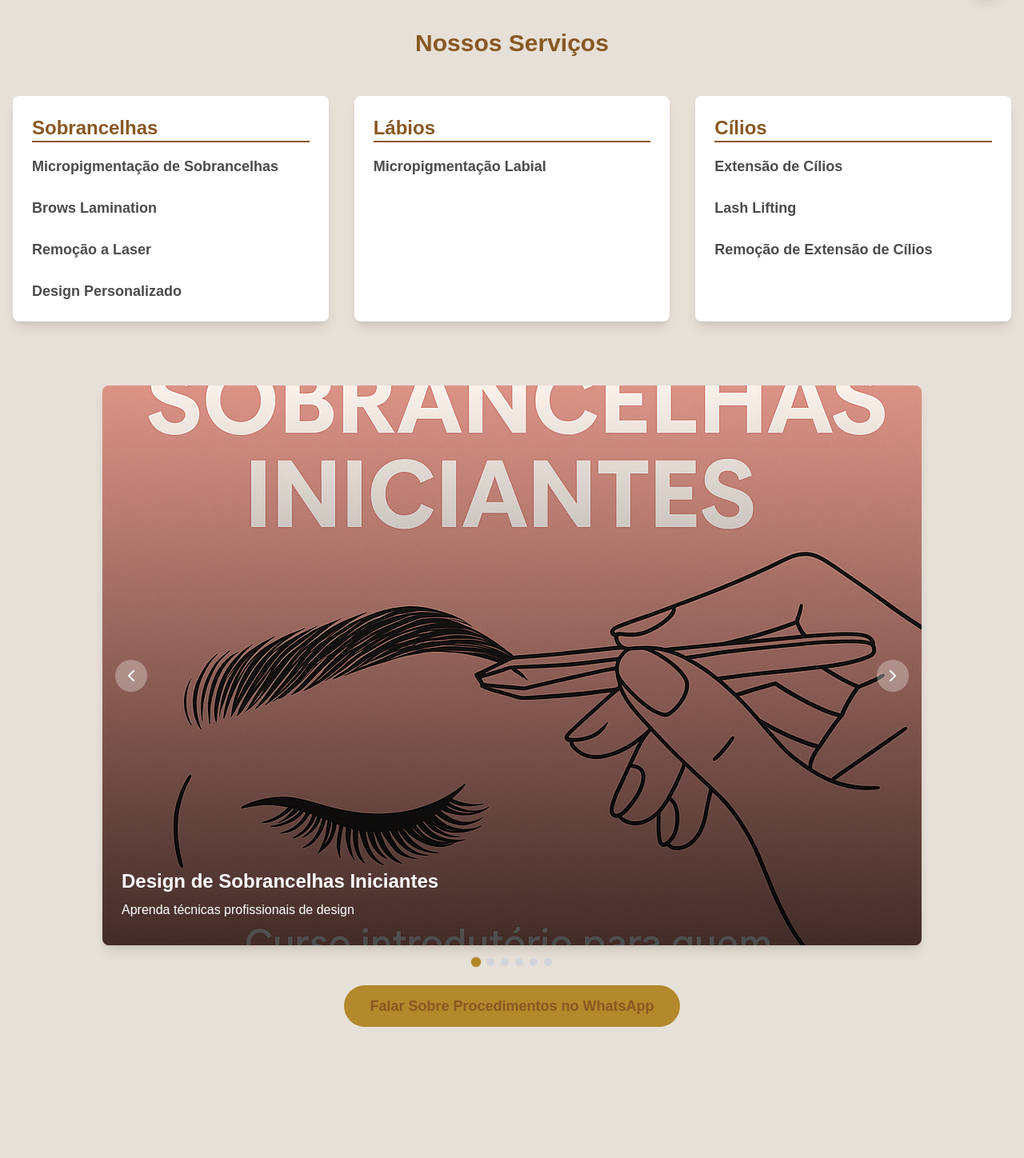
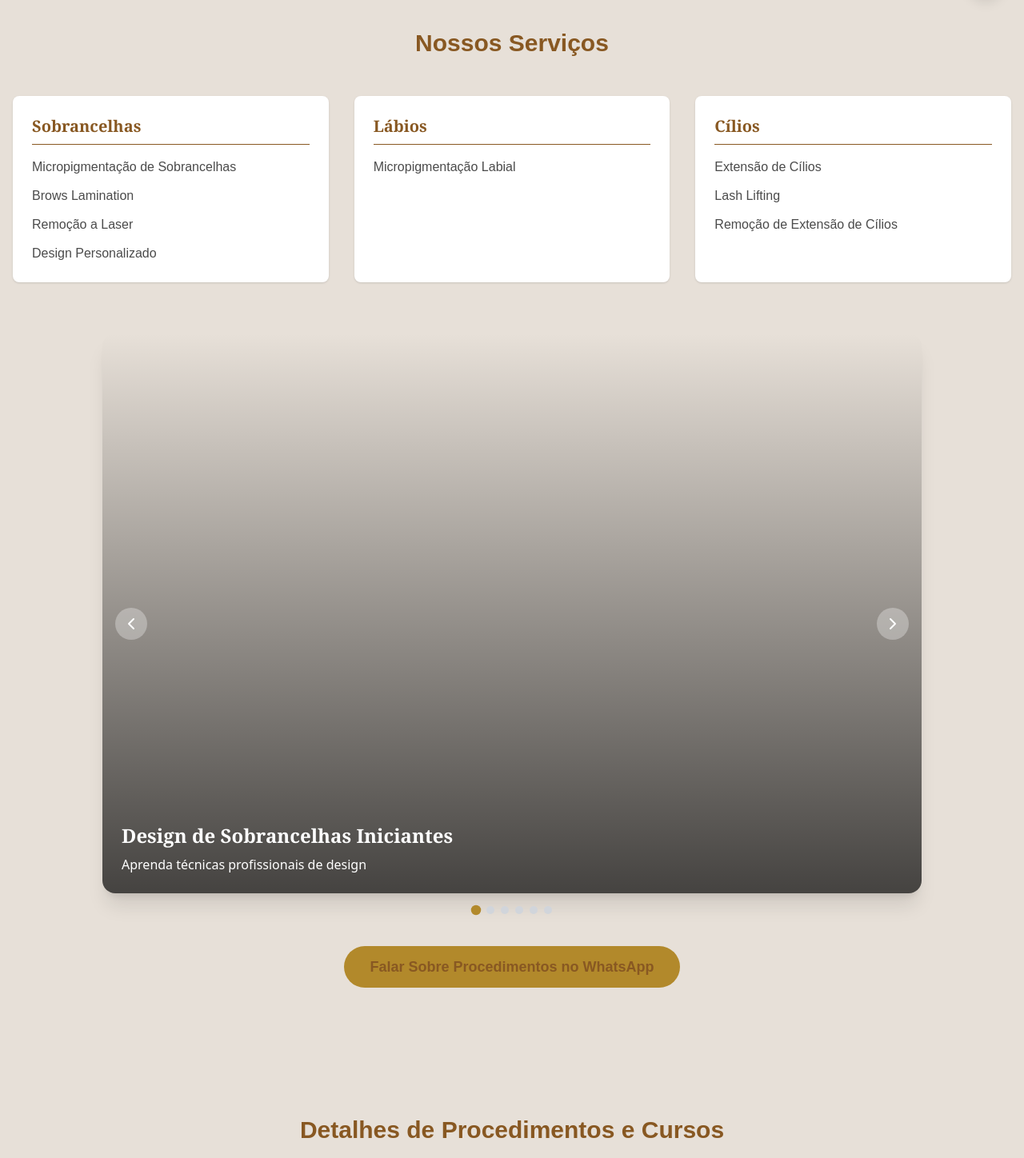
Before and after one commit to FabricioFelix-25/GF-BEAUTY-ACADEMY-main, a React (Vite) app in the folder project/: page / in a window 1280 px wide. Shown: the part 780-2228 px from the top of the page at 80% size. Built offline with nearby package versions, Linux system fonts and the light colour scheme; a web font is replaced by a local one.

Commit message:
Mudanças de fonte, igualar carrosel e Remover imagens repetidas

```diff
--- a/project/src/components/Contact.tsx
+++ b/project/src/components/Contact.tsx
@@ -4,7 +4,7 @@ const Contact = () => {
   return (
     <section id="contato" className="py-20 bg-bege">
       <div className="container mx-auto px-4">
-        <h2 className="text-3xl font-bold text-center mb-12 text-marrom">Entre em Contato</h2>
+        <h2 className="text-3xl font-bold text-center mb-12 text-marrom font-serif">Entre em Contato</h2>
 
         <div className="flex flex-col md:flex-row justify-center items-center gap-6 mb-12">
           {[
@@ -27,7 +27,7 @@ const Contact = () => {
         <div className="grid grid-cols-1 lg:grid-cols-2 gap-12">
           <div className="space-y-8">
             <div>
-              <h3 className="text-xl font-semibold mb-4 text-marrom">Informações de Contato</h3>
+              <h3 className="text-xl font-semibold mb-4 text-marrom font-serif">Informações de Contato</h3>
               <div className="space-y-4 text-textoPrimario">
                 <div className="flex items-center">
                   <Phone className="h-5 w-5 text-marrom mr-3" />
@@ -49,7 +49,7 @@ const Contact = () => {
             </div>
 
             <div>
-              <h3 className="text-xl font-semibold mb-4 text-marrom">Localização</h3>
+              <h3 className="text-xl font-semibold mb-4 text-marrom font-serif">Localização</h3>
               <div className="aspect-w-16 aspect-h-9">
                 <iframe
                   src="https://www.google.com/maps/embed?pb=!1m14!1m8!1m3!1d15549.555279459168!2d-38.50035029999999!3d-13.010893699999997!3m2!1i1024!2i768!4f13.1!3m3!1m2!1s0x716039285c18ed1%3A0x78b4886d2aadca90!2sGisele%20Fran%C3%A7a%20-%20MICROPIGMENTA%C3%87%C3%83O%20E%20EST%C3%89TICA!5e0!3m2!1spt-BR!2sbr!4v1743604090445!5m2!1spt-BR!2sbr"
--- a/project/src/components/Services.tsx
+++ b/project/src/components/Services.tsx
@@ -1,9 +1,7 @@
-
-
+// ServicesComponent.tsx
 import React, { useState } from 'react';
 import { ChevronLeft, ChevronRight } from 'lucide-react';
 
-// Dados para a lista de serviços (procedimentos)
 const servicesData = [
   {
     category: 'Sobrancelhas',
@@ -30,59 +28,24 @@ const servicesData = [
   },
 ];
 
-// Dados para o carrossel de serviços (cursos)
 const cursosData = [
-  {
-    url: '/imagens/cursoDesignIniciante.png',
-    title: 'Design de Sobrancelhas Iniciantes',
-    description: 'Aprenda técnicas profissionais de design',
-    // price: 'R$ 1.200',
-  },
-  {
-    url: '/imagens/CursoEspecia.jpeg',
-    title: 'Design de Sobrancelhas Especialização',
-    description: 'Do básico ao avançado',
-    // price: 'R$ 1.500',
-  },
-  {
-    url: '/imagens/CursoMicropig.jpeg',
-    title: 'Micropigmentação 3x1 Iniciantes',
-    description: 'Domine as técnicas essenciais para atuar na área.',
-    // price: 'R$ 1.800',
-  },
-  {
-    url: '/imagens/CursoEspecShadigline.png',
-    title: 'Micropigmentação Especialização em Shadignline',
-    description: 'Especialização com foco na técnica de Shadignline',
-    // price: 'R$ 2.500',
-  },
-  {
-    url: '/imagens/CursoEspecVip.png',
-    title: 'Micropigmentação Especialização VIP - 1 técnicas',
-    description: 'Aprimore-se em técnicas exclusivas de micropigmentação com atendimento VIP.',
-    // price: 'R$ 2.500',
-  },
-  {
-    url: '/imagens/CursoCilios.png',
-    title: 'Extensão de Cílios + Bônus',
-    description: 'Aprenda a aplicar extensão de cílios com técnicas modernas e conteúdos extras.',
-    // price: 'R$ 2.500',
-  },
+  { url: '/imagens/cursoDesignIniciante.png', title: 'Design de Sobrancelhas Iniciantes', description: 'Aprenda técnicas profissionais de design' },
+  { url: '/imagens/CursoEspecia.jpeg', title: 'Design de Sobrancelhas Especialização', description: 'Do básico ao avançado' },
+  { url: '/imagens/CursoMicropig.jpeg', title: 'Micropigmentação 3x1 Iniciantes', description: 'Domine as técnicas essenciais para atuar na área.' },
+  { url: '/imagens/CursoEspecShadigline.png', title: 'Micropigmentação Especialização em Shadignline', description: 'Especialização com foco na técnica de Shadignline' },
+  { url: '/imagens/CursoEspecVip.png', title: 'Micropigmentação Especialização VIP - 1 técnicas', description: 'Aprimore-se em técnicas exclusivas de micropigmentação com atendimento VIP.' },
+  { url: '/imagens/CursoCilios.png', title: 'Extensão de Cílios + Bônus', description: 'Aprenda a aplicar extensão de cílios com técnicas modernas e conteúdos extras.' },
 ];
 
-// Componente principal que renderiza a seção de serviços e cursos
 const ServicesComponent = () => {
-  // Estado para controlar o índice atual do carrossel de cursos
   const [currentCourseIndex, setCurrentCourseIndex] = useState(0);
 
-  // Função para ir para o curso anterior no carrossel
   const prevCourse = () => {
     setCurrentCourseIndex((prevIndex) =>
       prevIndex === 0 ? cursosData.length - 1 : prevIndex - 1
     );
   };
 
-  // Função para ir para o próximo curso no carrossel
   const nextCourse = () => {
     setCurrentCourseIndex((prevIndex) =>
       prevIndex === cursosData.length - 1 ? 0 : prevIndex + 1
@@ -92,18 +55,17 @@ const ServicesComponent = () => {
   return (
     <section id="servicos" className="py-20 bg-bege">
       <div className="container mx-auto px-4">
-        {/* Seção de Lista de Serviços (Procedimentos) */}
         <h2 className="text-3xl font-bold text-center mb-12 text-marrom">Nossos Serviços</h2>
-        <div className="grid grid-cols-1 md:grid-cols-2 lg:grid-cols-3 gap-8 mb-12 justify-items-center"> {/* Alterado para justify-items-center para melhor centralização dos cards */}
+
+        {/* Cards de Procedimentos */}
+        <div className="grid grid-cols-1 sm:grid-cols-2 lg:grid-cols-3 gap-8 mb-16">
           {servicesData.map((service, index) => (
-            <div key={index} className="bg-white rounded-lg shadow-lg overflow-hidden transform transition duration-300 hover:scale-105 w-full max-w-md"> {/* Adicionado max-w-md para consistência */}
+            <div key={index} className="bg-white rounded-lg shadow hover:shadow-lg transition overflow-hidden">
               <div className="p-6">
-                <h3 className="text-2xl font-semibold mb-4 text-marrom border-b-2 border-marrom">{service.category}</h3>
-                <ul className="space-y-6">
-                  {service.items.map((item, itemIndex) => (
-                    <li key={itemIndex} className="flex justify-between items-center text-lg text-textoPrimario">
-                      <span className="font-bold">{item.name}</span>
-                    </li>
+                <h3 className="text-xl font-bold text-marrom border-b border-marrom pb-2 mb-4 font-serif">{service.category}</h3>
+                <ul className="space-y-3">
+                  {service.items.map((item, i) => (
+                    <li key={i} className="text-textoPrimario text-base">{item.name}</li>
                   ))}
                 </ul>
               </div>
@@ -111,71 +73,39 @@ const ServicesComponent = () => {
           ))}
         </div>
 
-
-
-        {/* Seção de Carrossel de Cursos */}
-        <div className="container mx-auto px-4 mt-20"> {/* Adicionado container e margem superior */}
-
-          <div className="relative max-w-5xl mx-auto"> {/* Centraliza o carrossel e limita sua largura */}
-            <div className="overflow-hidden rounded-lg shadow-lg">
-              <div className="relative h-[600px] md:h-[700px] transition-transform duration-500 ease-out"> {/* Altura responsiva opcional */}
-                <img
-                  src={cursosData[currentCourseIndex].url}
-                  alt={cursosData[currentCourseIndex].title}
-                  className="w-full h-full object-cover"
-                />
-                <div className="absolute inset-0 bg-gradient-to-t from-black/70 to-transparent">
-                  <div className="absolute bottom-0 left-0 right-0 p-6 text-white">
-                    <h3 className="text-2xl font-bold mb-2">
-                      {cursosData[currentCourseIndex].title}
-                    </h3>
-                    <p className="mb-2">{cursosData[currentCourseIndex].description}</p>
-                    {/* Se o preço for adicionado aos dados, descomente abaixo */}
-                    {/* {cursosData[currentCourseIndex].price && (
-                    <p className="text-xl font-semibold">
-                      {cursosData[currentCourseIndex].price}
-                    </p>
-                  )} */}
+        {/* Carrossel de Cursos */}
+        {/* O título "Nossos Cursos" foi removido conforme solicitado */}
+        <div className="relative max-w-5xl mx-auto">
+          <div className="overflow-hidden rounded-2xl shadow-xl">
+            <div className="relative h-[600px] md:h-[700px]">
+              {/* A tag <img> foi removida para que não haja imagem de fundo no carrossel */}
+              <div className="absolute inset-0 bg-gradient-to-t from-black/70 to-transparent flex items-end">
+                <div className="p-6 text-white w-full font-sans"> {/* Adicionado font-sans aqui para garantir que o texto dentro do gradiente use Poppins */}
+                  <h3 className="text-2xl font-bold mb-2 font-serif">{cursosData[currentCourseIndex].title}</h3> {/* Título do curso com Playfair */}
+                  <p className="text-base">{cursosData[currentCourseIndex].description}</p> {/* Descrição do curso com Poppins (herdado) */}
                 </div>
               </div>
             </div>
           </div>
-            {/* Botão Anterior do Carrossel */}
-            <button
-              onClick={prevCourse}
-              className="absolute left-2 sm:left-4 top-1/2 -translate-y-1/2 bg-white/30 hover:bg-white/50 p-2 rounded-full transition-colors duration-300 z-10" // Adicionado z-10
-            >
-              <ChevronLeft className="h-6 w-6 text-white" />
+          <button onClick={prevCourse} className="absolute left-4 top-1/2 -translate-y-1/2 bg-white/30 hover:bg-white/50 p-2 rounded-full z-10">
+            <ChevronLeft className="w-6 h-6 text-white" />
           </button>
-            {/* Botão Próximo do Carrossel */}
-            <button
-              onClick={nextCourse}
-              className="absolute right-2 sm:right-4 top-1/2 -translate-y-1/2 bg-white/30 hover:bg-white/50 p-2 rounded-full transition-colors duration-300 z-10" // Adicionado z-10
-            >
-              <ChevronRight className="h-6 w-6 text-white" />
+          <button onClick={nextCourse} className="absolute right-4 top-1/2 -translate-y-1/2 bg-white/30 hover:bg-white/50 p-2 rounded-full z-10">
+            <ChevronRight className="w-6 h-6 text-white" />
           </button>
-
-            {/* Indicadores de Posição do Carrossel */}
           <div className="flex justify-center mt-4 space-x-2">
             {cursosData.map((_, index) => (
               <button
                 key={index}
                 onClick={() => setCurrentCourseIndex(index)}
-                  className={`w-2.5 h-2.5 rounded-full transition-all duration-300 ${ // Aumentado tamanho para melhor clique
-                    index === currentCourseIndex ? 'bg-dourado scale-125' : 'bg-gray-300 hover:bg-gray-400' // Destaque dourado e efeito hover
-                    }`}
-                  aria-label={`Ir para o curso ${index + 1}`} // Adicionado aria-label para acessibilidade
+                className={`w-2.5 h-2.5 rounded-full ${index === currentCourseIndex ? 'bg-dourado scale-125' : 'bg-gray-300 hover:bg-gray-400'} transition-all duration-300`}
               />
             ))}
           </div>
         </div>
-        </div>
-        <br />
 
-
-
-        {/* Botão WhatsApp para Procedimentos */}
-        <div className="text-center flex flex-col sm:flex-row justify-center gap-4">
+        {/* Botão WhatsApp */}
+        <div className="text-center mt-10">
           <a
             href="https://wa.me/5571988287504?text=Olá! Gostaria de saber mais sobre os serviços."
             target="_blank"
@@ -189,4 +119,5 @@ const ServicesComponent = () => {
     </section>
   );
 };
+
 export default ServicesComponent;
```
Also changed, not shown: project/src/components/Detalhes.tsx (+8 -5 lines). Lines whose indentation alone changed are shown as unchanged.
